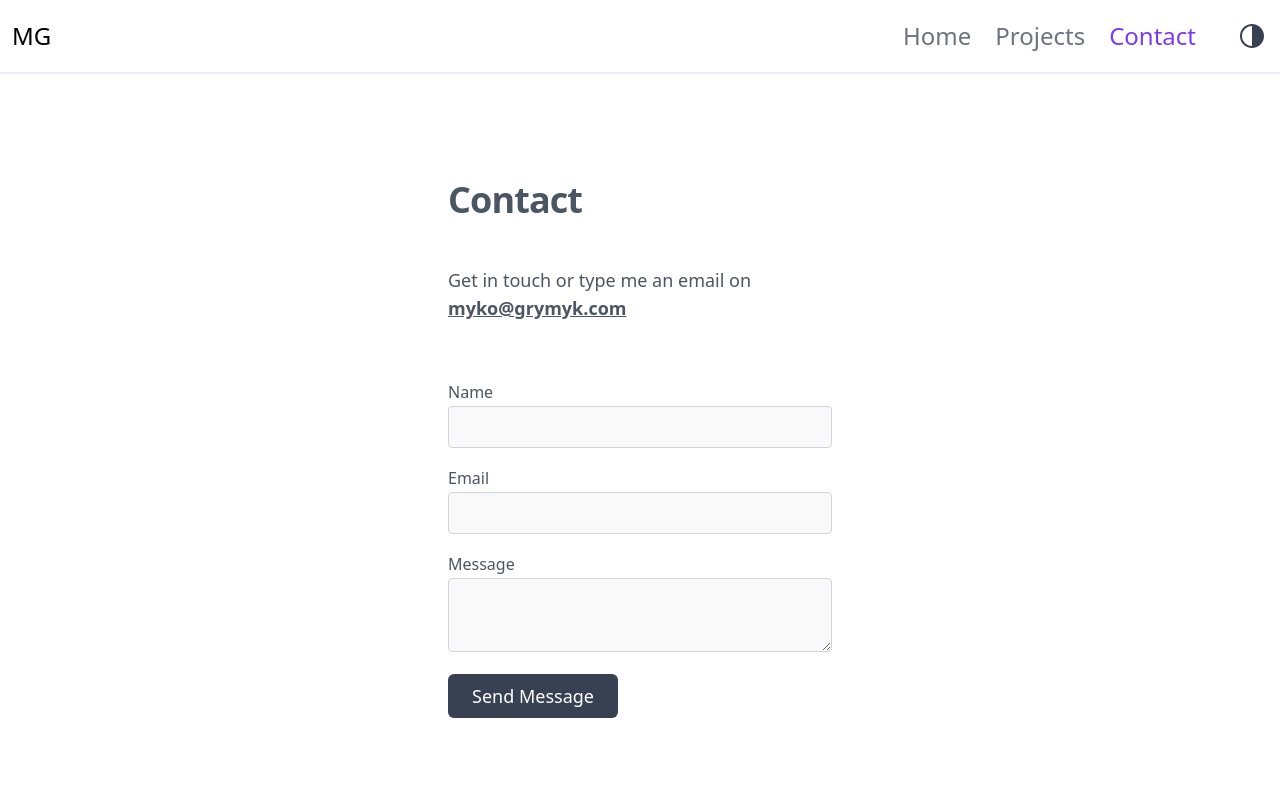
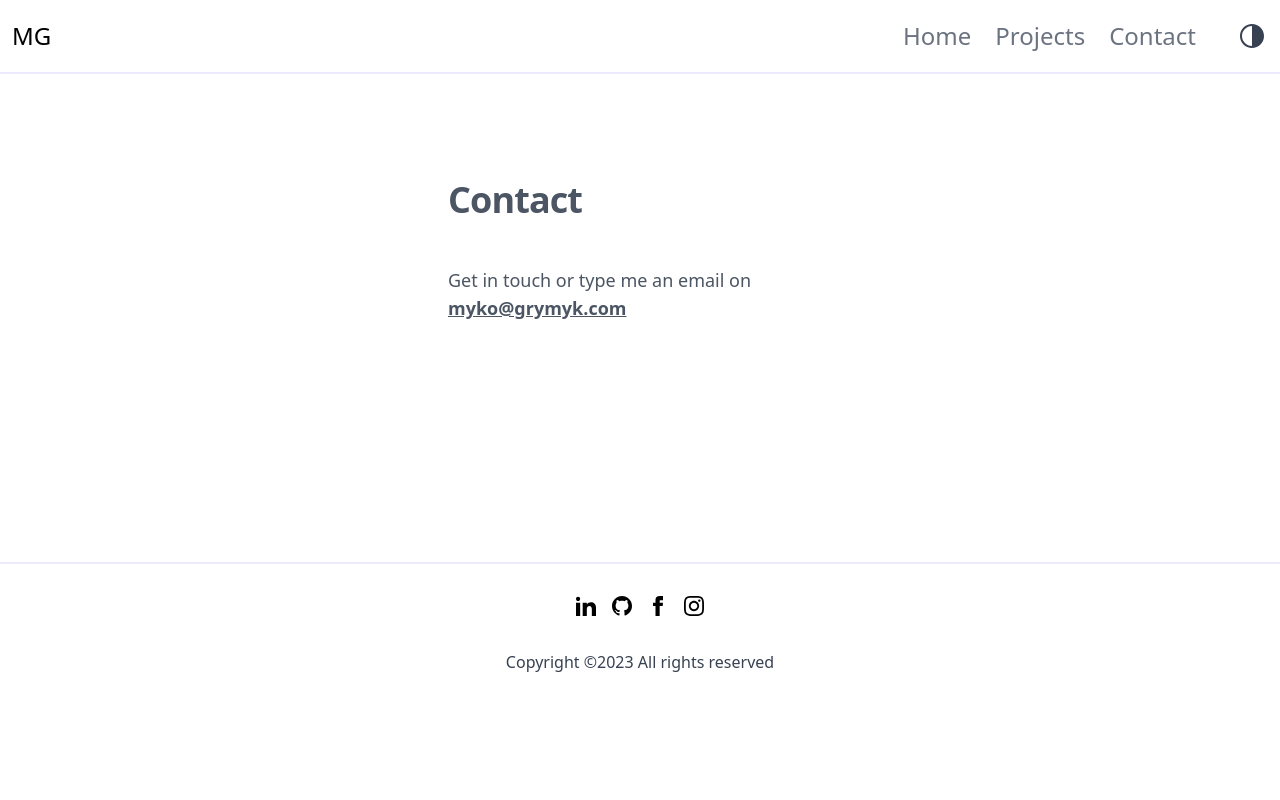
Before and after one commit to grymyk/pf_grymyk, a Next.js app: page /contact in a window 1280 px wide. Shown: the top 800 px of the page. Built offline with nearby package versions, Linux system fonts and the light colour scheme.

Commit message:
cyan theme

```diff
--- a/components/Footer/index.js
+++ b/components/Footer/index.js
@@ -1,12 +1,12 @@
 import SocialMedia from './SocialMedia.js'
 
-export default function Footer() {
+export default function Footer({year}) {
   return (
     <div className="text-gray-700 dark:text-gray-300 w-full pt-8 mt-8 text-center">
       <SocialMedia />
 
       <p className="leading-normal my-5">
-        Copyright ©2022 All rights reserved
+        Copyright ©{year} All rights reserved
       </p>
 
     </div>
--- a/components/Hero.js
+++ b/components/Hero.js
@@ -1,12 +1,11 @@
 import Image from "next/image";
 import Link from "next/link"
 
-
 export default function Hero() {
     const resume_btn = `inline-flex text-white font-medium bg-gray-700
-        border-0 py-2 px-6 focus:outline-none hover:bg-violet-400
+        border-0 py-2 px-6 focus:outline-none hover:bg-cyan-500
         rounded-md text-lg dark:bg-gray-300 dark:text-black
-        dark:hover:bg-violet-400 dark:hover:text-white
+        dark:hover:bg-cyan-500 dark:hover:text-white
     `
 
     const cv_url = `https://drive.google.com/file/d/1-sq4lhameMuZwPnHc424a-8f42XnQcB0/view?usp=share_link`
@@ -37,10 +36,10 @@
           <div className="w-auto md:mb-5">
             <Image
                 className = "object-cover object-center rounded z-0"
-                alt = "grytsai mykola avatar"
+                alt = "Mykola Grytsai avatar"
                 width = "243"
                 height = "243"
-                src="/grytsai_mykola.jpg"
+                src="/mykola_grytsai.jpg"
             />
           </div>
         </div>
--- a/components/Layout.js
+++ b/components/Layout.js
@@ -16,7 +16,7 @@
           { children }
       </main>
 
-      <Footer />
+      <Footer year = {'2023'} />
     </div>
   );
 }
--- a/components/Navbar/Logo.js
+++ b/components/Navbar/Logo.js
@@ -2,7 +2,7 @@
 
 export default function Logo() {
     const style = `ml-3 text-2xl w-10 mr-3
-        hover:text-violet-500
+        hover:text-cyan-400
     `
 
     return (
--- a/components/Navbar/Menu/Hamburger.js
+++ b/components/Navbar/Menu/Hamburger.js
@@ -2,7 +2,7 @@
 export default function HamburgerMenu({ handleToggle, isActive }) {
     const bar_style = `bg-gray-700 dark:bg-gray-300
         my-1.5 mx-auto w-6 h-0.5 ease-in-out
-        duration-300 transition-all hover:bg-violet-500
+        duration-300 transition-all hover:bg-cyan-400
     `
     const hamburger = `block cursor-pointer md:hidden`
 
--- a/components/Navbar/Menu/NavItem.js
+++ b/components/Navbar/Menu/NavItem.js
@@ -1,12 +1,12 @@
 import Link from "next/link";
 
 export default function NavItem({ current_url, active_url, title }) {
-    const mobile = `mt-10 text-gray-500 hover:text-violet-400
-        dark:hover:text-violet-400 font-medium
+    const mobile = `mt-10 text-gray-500 hover:text-cyan-400
+        dark:hover:text-cyan-400 font-medium
         dark:text-gray-300 text-2xl block
     `
     const dekstop = `md:mx-3 md:my-0`
-    const active_item_style = ' text-violet-600';
+    const active_item_style = ' text-cyan-500';
 
     let nav_item = mobile.concat(dekstop);
 
--- a/components/Navbar/ThemeSwitcher.js
+++ b/components/Navbar/ThemeSwitcher.js
@@ -10,6 +10,8 @@
     setMounted(true);
   }, []);
 
+  const style = `fill-gray-700 hover:fill-cyan-400 dark:hover:fill-cyan-400 dark:fill-gray-300`;
+
   return (
     <>
         <button
@@ -21,7 +23,7 @@
         >
 
         { mounted && (
-            <svg className="fill-gray-700 hover:fill-violet-400 dark:hover:fill-violet-400 dark:fill-gray-300" xmlns="http://www.w3.org/2000/svg" width="24" height="24" viewBox="0 0 24 24">
+            <svg className = { style } xmlns="http://www.w3.org/2000/svg" width="24" height="24" viewBox="0 0 24 24">
                 <path d="M0 12c0 6.627 5.373 12 12 12s12-5.373 12-12-5.373-12-12-12-12 5.373-12 12zm2 0c0-5.514 4.486-10 10-10v20c-5.514 0-10-4.486-10-10z"></path>
             </svg>
         )}
--- a/components/Projects/FilterButton.js
+++ b/components/Projects/FilterButton.js
@@ -2,13 +2,13 @@
 
 function FilterButton({ isPressed, setFilter, name }) {
     const basic_style = `mx-1 border-0 py-2 px-6 font-medium focus:outline-none
-        rounded-md text-lg dark:text-gray-300 dark:hover:text-violet-400
+        rounded-md text-lg dark:text-gray-300 dark:hover:text-cyan-500
     `
     const default_class = basic_style + ` text-gray-700 bg-transparent
-        hover:text-violet-400
+        hover:text-cyan-500
     `
     const active_class = basic_style + ` text-white bg-gray-700
-        hover:text-white hover:bg-violet-400 dark:hover:text-white
+        hover:text-white hover:bg-cyan-500 dark:hover:text-white
     `
     const btn_class = isPressed ? active_class: default_class;
 
--- a/components/Projects/index.js
+++ b/components/Projects/index.js
@@ -19,9 +19,9 @@
         return <div className = "mt-4 text-center italic">loading...</div>
     }
 
-    const view_all = `text-gray-500 hover:text-violet-400 font-sans text-2xl
+    const view_all = `text-gray-500 hover:text-cyan-400 font-sans text-2xl
         font-extrabold leading-none hover:underline ml-auto cursor-pointer
-        tracking-tight my-2 dark:text-gray-300 dark:hover:text-violet-400
+        tracking-tight my-2 dark:text-gray-300 dark:hover:text-cyan-400
     `
 
     const work_cls = `container px-4 py-4 mx-auto
@@ -39,7 +39,7 @@
             </div>
 
             <Link href="/projects" >
-              <a className = {view_all} >
+              <a className = { view_all } >
                 View all
               </a>
             </Link>
--- a/pages/contact.js
+++ b/pages/contact.js
@@ -1,6 +1,6 @@
 import Layout from "../components/Layout";
 import Link from 'next/link';
-import ContactForm from "../components/ContactForm";
+// import ContactForm from "../components/ContactForm";
 
 export default function Contact() {
   const email_cls = `font-bold underline hover:text-violet-400`
@@ -33,7 +33,7 @@
                   </address>
                 </div>
 
-                <ContactForm />
+                {/* <ContactForm /> */}
             </div>
         </section>
 
```
Also changed, not shown: components/Footer/SocialMedia.js (+11 -6 lines), public/grytsai_mykola.jpg (deleted).
